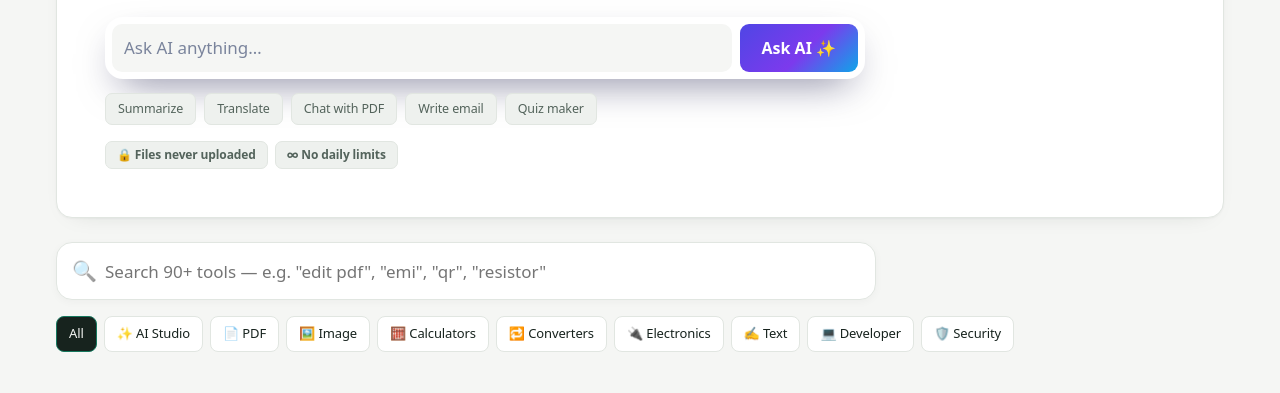
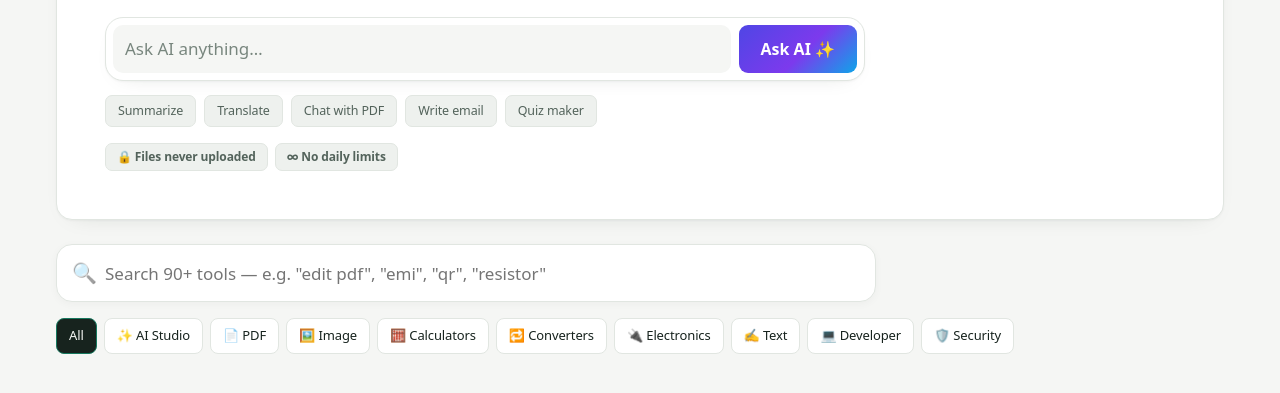
Before and after one commit to Mhd-Umar/PexulonAi, a plain HTML site: page index.html in a window 1280 px wide. Shown: the part 384-777 px from the top of the page. Drawn offline with Linux system fonts and the light colour scheme; a script that the page names is missing.

Commit message:
Add files via upload

```diff
--- a/CSS/app.css
+++ b/CSS/app.css
@@ -381,3 +381,8 @@ textarea.ped-editor { background: var(--ped-bg, #fff) !important; color: var(--p
 .aigrid .tcard.ai .ticon { background: var(--accent-soft); color: var(--accent); box-shadow: none; }
 
 .skip-link { position: fixed; z-index: 1000; left: 12px; top: 12px; transform: translateY(-160%); padding: 10px 14px; border-radius: 8px; background: var(--ink); color: var(--bg); text-decoration: none; } .skip-link:focus { transform: translateY(0); }
+
+/* ask box follows the theme (fixes a white card with a dark input in dark mode) */
+.askbox { background: var(--surface); border: 1px solid var(--line); box-shadow: var(--shadow); }
+.askbox input { color: var(--ink); background: var(--bg); }
+.askbox input::placeholder { color: var(--ink-3); }
```
